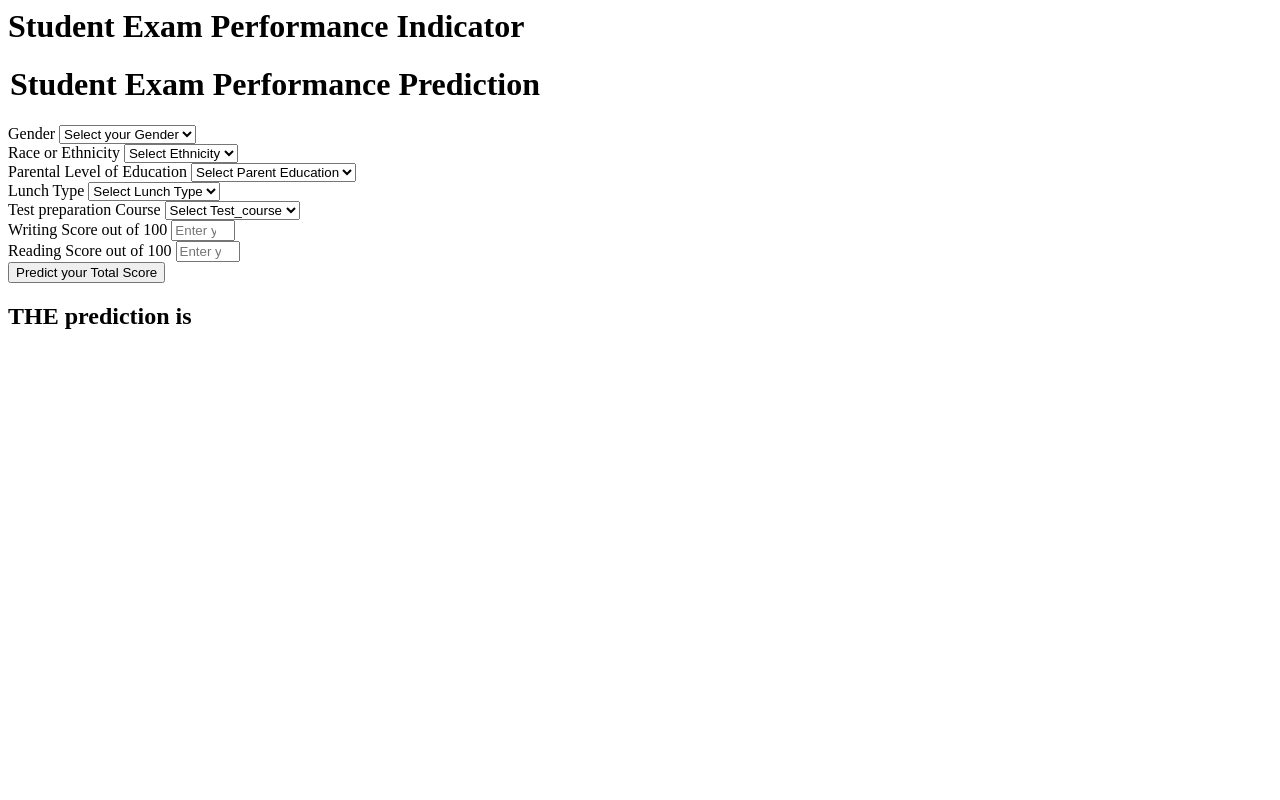
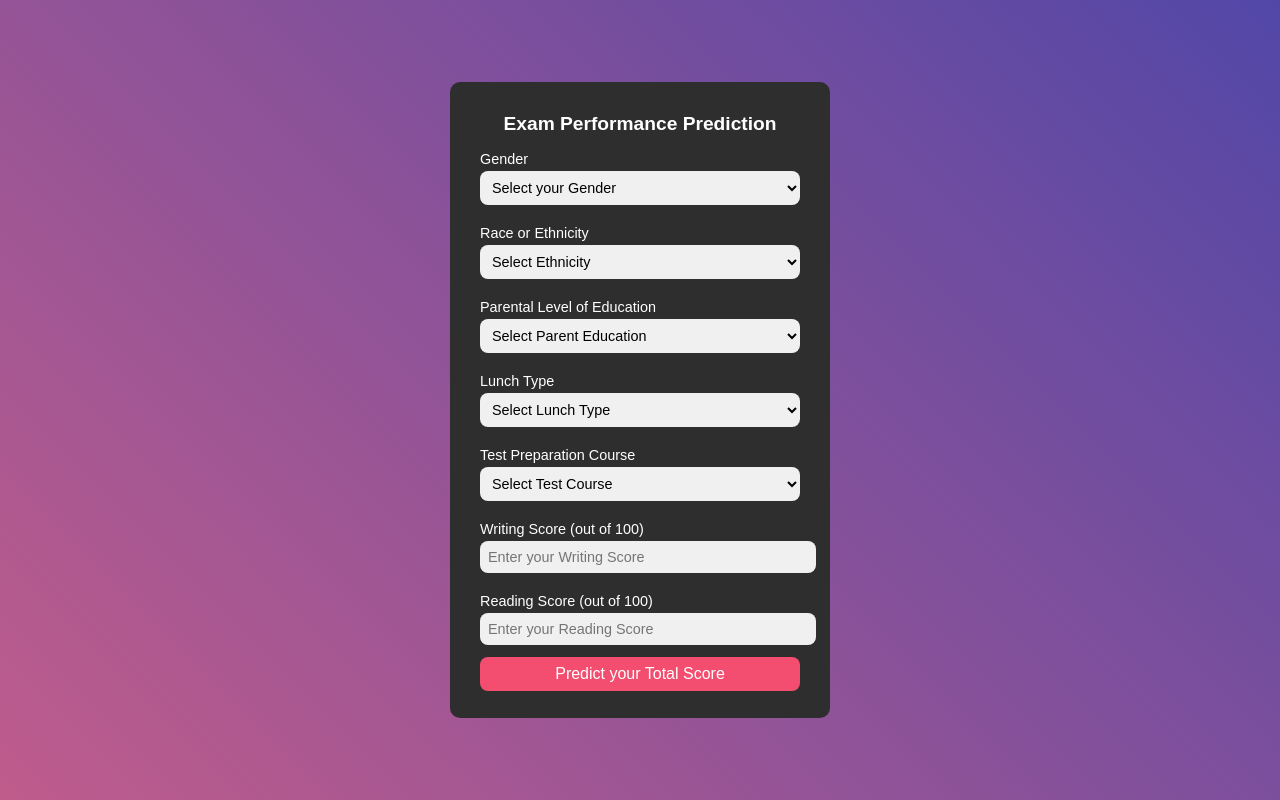
Before and after one commit to Divya2890/End-End-ML-Project, a Flask app: page /predict_score in a window 1280 px wide. Run offline with Flask 3, Linux system fonts and the light colour scheme.

Commit message:
Updated prediction HTML file

```diff
--- a/Requirements.txt
+++ b/Requirements.txt
@@ -4,4 +4,5 @@ seaborn
 matplotlib
 scikit-learn
 xgboost
+Flask
 #-e .
--- a/app.py
+++ b/app.py
@@ -1,5 +1,7 @@
 from flask import Flask,render_template, request
 from Mlops.Pipelines.test import Custom_data, Predict_Pipeline
+import pandas as pd
+
 
 # creating a instance of flask app
 app = Flask(__name__)
@@ -23,7 +25,10 @@ def predict_score():
         sample  = form_data.convert_to_dataframe()
         print(type(sample), sample,"TESTING MY SAMPLE DATAFRAME")
         result = Predict_Pipeline().predict_sample(sample)
-        return render_template('predict_form.html', results = result[0])
+        df = pd.read_csv('artifacts/accuracy_report.csv')
+        print("Regression onlu ",df['Linear Regression'],"\n",df['XG Boost'])
+        return render_template('Output.html',results = result[0],r2_linear_regression = df['Linear Regression'][0]  ,r2_xg_boost = df['XG Boost'][0] , r2_ada_boost = df['Ada Boost'][0], r2_decision_tree =df['Decision Tree Regressor'][0] ,r2_random_forest= df['Random Forest Regressor'][0] ,r2_gradient_boosting = df['Gradient Boosting'][0])
+
 
 if __name__ == '__main__':
     app.run(debug=True)
--- /dev/null
+++ b/artifacts/accuracy_report.csv
@@ -0,0 +1,2 @@
+,Random Forest Regressor,Decision Tree Regressor,Gradient Boosting,Ada Boost,XG Boost,Linear Regression
+0,0.8419387174475904,0.680533467756557,0.8643270344528435,0.8292026858933634,0.8422558175777612,0.8758630443016738
--- a/templates/predict_form.html
+++ b/templates/predict_form.html
@@ -1,111 +1,135 @@
-<html>
+<!DOCTYPE html>
+<html lang="en">
+<head>
+    <meta charset="UTF-8">
+    <meta name="viewport" content="width=device-width, initial-scale=1.0">
+    <title>Student Exam Performance Prediction</title>
+    <style>
+        body {
+            font-family: Arial, sans-serif;
+            background: linear-gradient(45deg, #bf5c8c, #5247a7);
+            height: 100vh;
+            margin: 0;
+            display: flex;
+            justify-content: center;
+            align-items: center;
+        }
+
+        .form-container {
+            background-color: #2e2e2e;
+            padding: 15px 30px;
+            border-radius: 10px;
+            color: white;
+            width: 320px; /* Reduced width for better fit */
+        }
+
+        .form-container h1, h2 {
+            text-align: center;
+            font-size: 1.2em;
+        }
+
+        label {
+            display: block;
+            margin: 8px 0 4px;
+            font-size: 0.9em;
+        }
+
+        select, input[type="number"], input[type="submit"] {
+            width: 100%;
+            padding: 8px;
+            border-radius: 8px;
+            border: none;
+            margin-bottom: 12px;
+        }
+
+        select, input[type="number"] {
+            background-color: #f0f0f0;
+            font-size: 0.9em;
+        }
+
+        input[type="submit"] {
+            background-color: #f34e6f;
+            color: white;
+            cursor: pointer;
+            font-size: 1em;
+        }
+
+        input[type="submit"]:hover {
+            background-color: #f34e4e;
+        }
+
+        /* Adjust form container for smaller devices */
+        @media (max-width: 768px) {
+            .form-container {
+                width: 90%; /* Make the form responsive */
+            }
+        }
+    </style>
+</head>
 <body>
-    <div class="login">
-       <h1>Student Exam Performance Indicator</h1>
+    <div class="form-container">
+        <form action="/predict_score" method="post">
+            <h2>Exam Performance Prediction</h2>
 
-       <form action="{{ url_for('predict_score')}}" method="post">
-        <h1>
-            <legend>Student Exam Performance Prediction</legend>
-        </h1>
-        <div class="mb-3">
-            <label class="form-label">Gender</label>
-            <select class="form-control" name="gender" placeholder="Enter you Gender" required>
-                <option class="placeholder" selected disabled value="">Select your Gender</option>
-                <option value="male">
-                    Male
-                </option>
-                <option value="female">
-                    Female
-                </option>
+            <!-- Gender Dropdown -->
+            <label for="gender">Gender</label>
+            <select id="gender" name="gender" required>
+                <option value="" disabled selected>Select your Gender</option>
+                <option value="male">Male</option>
+                <option value="female">Female</option>
             </select>
-        </div>
-        <div class="mb-3">
-            <label class="form-label">Race or Ethnicity</label>
-            <select class="form-control" name="ethnicity" placeholder="Enter you ethnicity" required>
-                <option class="placeholder" selected disabled value="">Select Ethnicity</option>
-                <option value="group A">
-                    Group A
-                </option>
-                <option value="group B">
-                    Group B
-                </option>
-                <option value="group C">
-                    Group C
-                </option>
-                <option value="group D">
-                    Group D
-                </option>
-                <option value="group E">
-                    Group E
-                </option>
+
+            <!-- Ethnicity Dropdown -->
+            <label for="ethnicity">Race or Ethnicity</label>
+            <select id="ethnicity" name="ethnicity" required>
+                <option value="" disabled selected>Select Ethnicity</option>
+                <option value="group A">Group A</option>
+                <option value="group B">Group B</option>
+                <option value="group C">Group C</option>
+                <option value="group D">Group D</option>
+                <option value="group E">Group E</option>
             </select>
-        </div>
-        <div class="mb-3">
-            <label class="form-label">Parental Level of Education</label>
-            <select class="form-control" name="parental_level_of_education"
-                placeholder="Enter you Parent Education" required>
-                <option class="placeholder" selected disabled value="">Select Parent Education</option>
-                <option value="associate's degree">
-                    associate's degree
-                </option>
-                <option value="bachelor's degree">
-                    bachelor's degree
-                </option>
-                <option value="high school">
-                    high school
-                </option>
-                <option value="master's degree">
-                    master's degree
-                </option>
-                <option value="some college">
-                    some college
-                </option>
-                <option value="some high school">
-                    some high school
-                </option>
+
+            <!-- Parental Level of Education Dropdown -->
+            <label for="parental_level_of_education">Parental Level of Education</label>
+            <select id="parental_level_of_education" name="parental_level_of_education" required>
+                <option value="" disabled selected>Select Parent Education</option>
+                <option value="associate's degree">Associate's Degree</option>
+                <option value="bachelor's degree">Bachelor's Degree</option>
+                <option value="high school">High School</option>
+                <option value="master's degree">Master's Degree</option>
+                <option value="some college">Some College</option>
+                <option value="some high school">Some High School</option>
             </select>
-        </div>
-        <div class="mb-3">
-            <label class="form-label">Lunch Type</label>
-            <select class="form-control" name="lunch" placeholder="Enter you Lunch" required>
-                <option class="placeholder" selected disabled value="">Select Lunch Type</option>
-                <option value="free/reduced">
-                    free/reduced
-                </option>
-                <option value="standard">
-                    standard
-                </option>
+
+            <!-- Lunch Type Dropdown -->
+            <label for="lunch">Lunch Type</label>
+            <select id="lunch" name="lunch" required>
+                <option value="" disabled selected>Select Lunch Type</option>
+                <option value="free/reduced">Free/Reduced</option>
+                <option value="standard">Standard</option>
             </select>
-        </div>
-        <div class="mb-3">
-            <label class="form-label">Test preparation Course</label>
-            <select class="form-control" name="test_preparation_course" placeholder="Enter you Course"
-                required>
-                <option class="placeholder" selected disabled value="">Select Test_course</option>
-                <option value="none">
-                    None
-                </option>
-                <option value="completed">
-                    Completed
-                </option>
+
+            <!-- Test Preparation Course Dropdown -->
+            <label for="test_preparation_course">Test Preparation Course</label>
+            <select id="test_preparation_course" name="test_preparation_course" required>
+                <option value="" disabled selected>Select Test Course</option>
+                <option value="none">None</option>
+                <option value="completed">Completed</option>
             </select>
-        </div>
-        <div class="mb-3">
-            <label class="form-label">Writing Score out of 100</label>
-            <input class="form-control" type="number" name="reading_score"
-                placeholder="Enter your Reading score" min='0' max='100' />
-        </div>
-        <div class="mb-3">
-            <label class="form-label">Reading Score out of 100</label>
-            <input class="form-control" type="number" name="writing_score"
-                placeholder="Enter your Reading Score" min='0' max='100' />
-        </div>
-        <div class="mb-3">
-            <input class="btn btn-primary" type="submit" value="Predict your Total Score" required />
-        </div>
-    </form>
-    <h2>
-       THE  prediction is {{results}}
-    </h2>
-   <body>
+
+            <!-- Writing Score Input -->
+            <label for="writing_score">Writing Score (out of 100)</label>
+            <input type="number" id="writing_score" name="writing_score" placeholder="Enter your Writing Score" min="0" max="100" required>
+
+            <!-- Reading Score Input -->
+            <label for="reading_score">Reading Score (out of 100)</label>
+            <input type="number" id="reading_score" name="reading_score" placeholder="Enter your Reading Score" min="0" max="100" required>
+
+            <!-- Submit Button -->
+            <input type="submit" value="Predict your Total Score">
+        </form>
+
+    </div>
+</body>
 </html>
```
Also changed, not shown: Mlops/Components/model_training.py (+6 -1 lines), templates/Output.html (added, +140 -0 lines), 1 other file.
